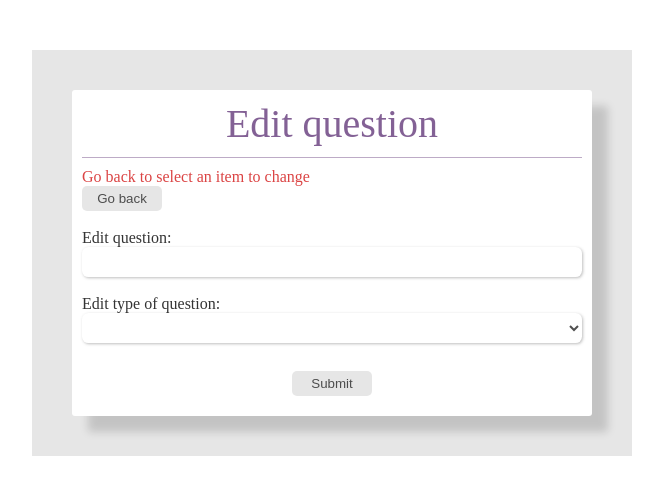
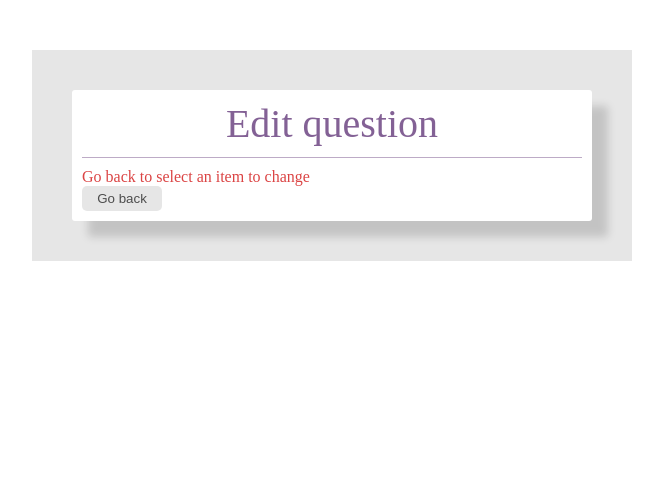
Before and after one commit to lanebx/questionnaire, an Angular app: page /edit in a window 1280 px wide. Shown: the top 494 px of the page, without its empty margins (308-971 px from the left). Built offline with nearby package versions, Linux system fonts and the light colour scheme.

Commit message:
some fix in "edit"

```diff
--- a/src/app/question-edit-page/question-edit-page.component.html
+++ b/src/app/question-edit-page/question-edit-page.component.html
@@ -11,7 +11,7 @@
     Go back
   </button>
 
-  <div class="container">
+  <div class="container" *ngIf="this.testService.indexForEdit">
     <form
       [formGroup]="editQuestionForm"
       (ngSubmit)="onSubmit()"
--- a/src/app/question-management-page/question-management-page.component.html
+++ b/src/app/question-management-page/question-management-page.component.html
@@ -28,11 +28,11 @@
       </div>
 
       <div class="button-container">
-        <button (click)="getIdForEditing(question.id)" class="button button-edit" routerLink="/edit">
+        <button (click)="getIdForEditing(quest.id)" class="button button-edit">
           Edit
         </button>
 
-        <button (click)="removeFromList(question.id)" class="button button-remove">
+        <button (click)="removeFromList(quest.id)" class="button button-remove">
           Remove
         </button>
       </div>
--- a/src/app/question-management-page/question-management-page.component.ts
+++ b/src/app/question-management-page/question-management-page.component.ts
@@ -1,5 +1,6 @@
 import { TestService } from '../shared/services/Question.service';
 import { Component } from '@angular/core';
+import { Router } from '@angular/router';
 
 @Component({
   selector: 'app-question-management-page',
@@ -7,7 +8,7 @@ import { Component } from '@angular/core';
   styleUrls: ['./question-management-page.component.scss']
 })
 export class QuestionManagementPageComponent {
-  constructor(private testService: TestService) { }
+  constructor(private testService: TestService, private route:Router) { }
 
   filter: 'all' | 'answered' | 'notAnswered' = 'all';
 
@@ -30,5 +31,6 @@ export class QuestionManagementPageComponent {
 
   getIdForEditing(id: number) {
     this.testService.indexForEdit = id;
+    this.route.navigate(['/edit']);
   }
 }
--- a/src/app/question-page/question-page.component.ts
+++ b/src/app/question-page/question-page.component.ts
@@ -13,7 +13,7 @@ export class QuestionPageComponent {
   constructor(
     private fb: FormBuilder,
     private testService: TestService,
-    private route:Router
+    private route: Router
   ) { }
 
   questionForm: FormGroup;
```
